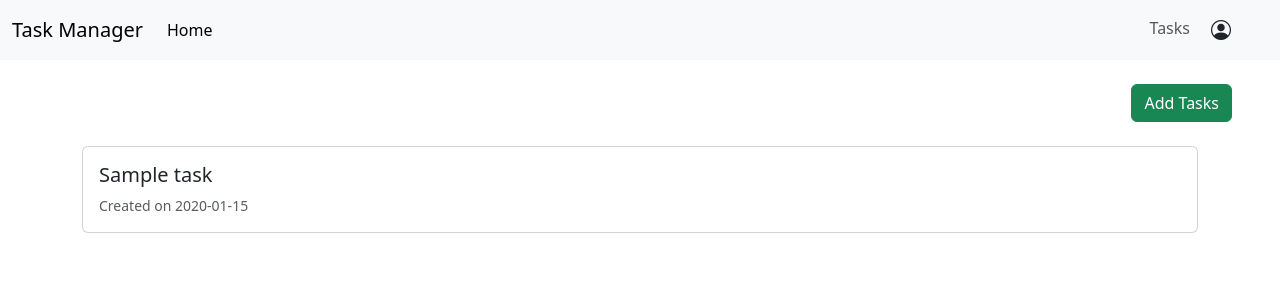
After one commit to Reyanx11/Task_manager, a Flask app: page /tasks in a window 1280 px wide. The commit adds this page. Shown: the top 300 px of the page. Run offline with Flask 3, Linux system fonts and the light colour scheme; a user stored in the database is signed in; tables that the repository leaves empty hold one stand-in row (values such as "Sample post").

Commit message:
added a task route so user can enter their tasks

```diff
--- a/task_manager/forms.py
+++ b/task_manager/forms.py
@@ -50,3 +50,7 @@ class EditProfile(FlaskForm):
             user = User.query.filter_by(email = email.data).first()
             if user:
                 raise ValidationError('An account with that email already exists')
+
+class TaskForm(FlaskForm):
+    title = StringField('title', validators=[(DataRequired()), length(max=100)])
+    submit = SubmitField('Add Task')
--- a/task_manager/routes.py
+++ b/task_manager/routes.py
@@ -1,7 +1,7 @@
 from flask import render_template,flash,redirect,url_for,request
-from task_manager.forms import RegistrationForm, LoginForm,EditProfile
+from task_manager.forms import RegistrationForm, LoginForm,EditProfile, TaskForm
 from task_manager import db,bcrypt
-from task_manager.models import User
+from task_manager.models import User, Task
 from flask_login import login_user,logout_user,current_user,login_required
 
 
@@ -66,3 +66,21 @@ def register_routes(app):
             form.email.data = current_user.email
 
         return render_template('profile.html', title = 'Edit Profile',form = form)
+
+#Task route
+    @app.route('/tasks', methods=['POST','GET'])
+    @login_required
+    def tasks():
+        form = TaskForm()
+
+        if form.validate_on_submit():
+            task = Task(
+                title = form.title.data,
+                owner = current_user
+            )
+            db.session.add(task)
+            db.session.commit()
+            return redirect(url_for('tasks'))
+
+        user_tasks = Task.query.filter_by(user_id = current_user.id).order_by(Task.date_created.desc()).all()
+        return render_template('tasks.html', form=form, title = 'task',tasks=user_tasks)
--- a/task_manager/templates/base.html
+++ b/task_manager/templates/base.html
@@ -26,10 +26,6 @@
                         <li class="nav-item">
                             <a class="nav-link active" aria-current="page" href="{{url_for('home')}}">Home</a>
                         </li>
-                        <form class="d-flex" role="search">
-                            <input class="form-control me-2" type="search" placeholder="Search" aria-label="Search"/>
-                            <button class="btn btn-outline-primary" type="submit">Search</button>
-                        </form>
                     </ul>
                 </div>
 
@@ -37,6 +33,7 @@
                 <div class="navbar-nav me-4">
                     {% if current_user.is_authenticated %}
                         <!-- Button for right off canvas-->
+                        <a href="{{url_for('tasks')}}" class="nav-item nav-link">Tasks</a>
                         <button class="btn bg-transparent" type="button" data-bs-toggle="offcanvas" data-bs-target="#offcanvasRight" aria-controls="offcanvasRight">
                             <i class="bi bi-person-circle fs-5"></i>
                         </button>
--- a/task_manager/templates/home.html
+++ b/task_manager/templates/home.html
@@ -1,5 +1,5 @@
 {% extends 'base.html' %}
 
 {% block content %}
-
+    <h1 class="text-center">Intro page</h1>
 {% endblock %}
--- /dev/null
+++ b/task_manager/templates/tasks.html
@@ -0,0 +1,40 @@
+{% extends 'base.html' %}
+
+{% block content %}
+    <div class="text-end mt-4 me-5">
+        <a href="#taskform" class="btn btn-success" data-bs-toggle="collapse" role="button"
+            aria-expanded="false" aria-controls="taskform">
+            Add Tasks
+        </a>
+    </div>
+
+    <div class="collapse" id="taskform">
+        <div class="d-flex justify-content-center">
+            <div class="card p-4 " style="width: 30rem;">
+                <form method="POST" >
+                    {{ form.hidden_tag() }}
+
+                        <div class="mb-3">
+                            {{ form.title.label(class="form-label") }}
+                            {{ form.title(class="form-control") }}
+                        </div>
+
+                    {{ form.submit(class="btn btn-primary w-100") }}
+                </form>
+            </div>
+        </div>
+    </div>
+
+
+    <div class="container mt-4">
+
+        {% for task in tasks %}
+            <div class="card mb-3 p-3 {% if task.is_complete %}bg-success-subtle{% endif %}">
+                <h5>{{ task.title }}</h5>
+                <small class="text-muted">Created on {{ task.date_created.strftime('%Y-%m-%d') }}</small>
+            </div>
+            {% else %}
+            <p>No tasks yet. Add one above.</p>
+        {% endfor %}
+    </div>
+{% endblock %}
```
Also changed, not shown: task_manager/models.py (+8 -3 lines).
